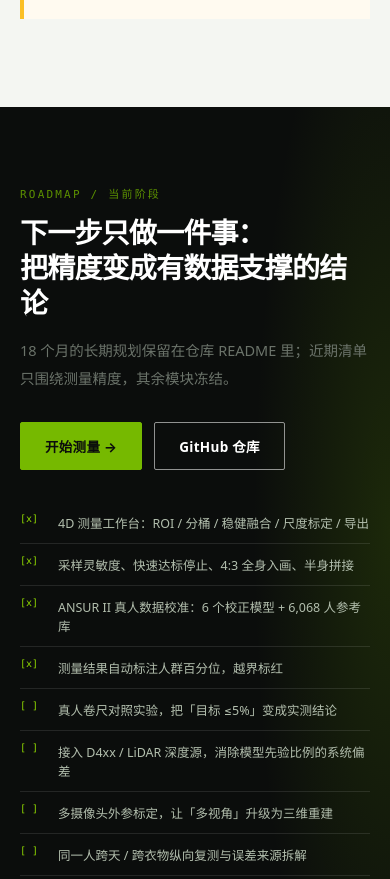
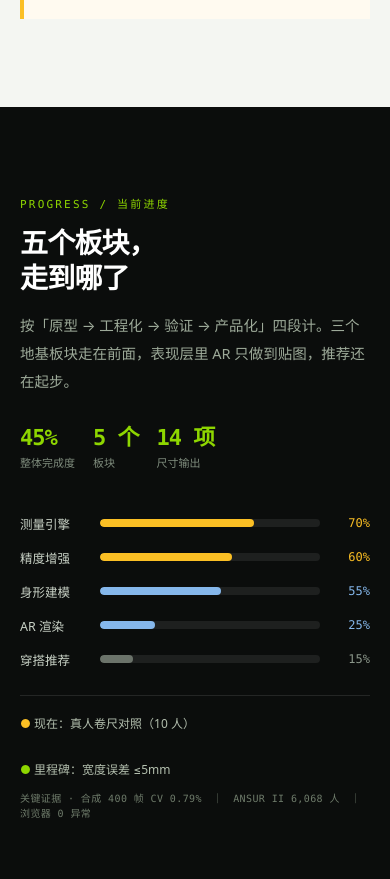
Before and after one commit to Aholic-12/Cleanfit, a plain HTML site: page landing.html in a window 390 px wide. Shown: the part 8385-9264 px from the top of the page. Drawn offline with Linux system fonts and the light colour scheme.

Commit message:
feat(site): 新增「当前进度」看板（五板块 / AR 25% / 整体 45%）

```diff
--- a/landing.html
+++ b/landing.html
@@ -243,6 +243,28 @@
   .ref-strip .t { margin-top: 8px; font-size: 11.5px; line-height: 1.7; color: var(--muted); }
   .src-note { margin-top: 16px; font-family: var(--mono); font-size: 10px; letter-spacing: .4px; color: #9aa396; }
 
+  /* ---------- 进度看板 ---------- */
+  .prog-kpi { display: flex; gap: 30px; flex-wrap: wrap; }
+  .prog-kpi b { display: block; font-family: var(--mono); font-size: 28px; font-weight: 700; letter-spacing: -1px; line-height: 1.1; color: var(--green-hi); }
+  .prog-kpi span { font-size: 11px; color: #7e8b7c; }
+  .prog-list { display: flex; flex-direction: column; gap: 15px; margin-top: 14px; }
+  .prog-row { display: grid; grid-template-columns: 96px 1fr 52px 64px; align-items: center; gap: 14px; }
+  .prog-row .nm { font-size: 12.5px; color: #c9d2c6; }
+  .prog-row .bar { height: 8px; background: rgba(255,255,255,.08); border-radius: 4px; overflow: hidden; }
+  .prog-row .bar i { display: block; height: 100%; border-radius: 4px; transition: width 1s cubic-bezier(.2,.7,.2,1); }
+  .prog-row .pc { font-family: var(--mono); font-size: 12px; text-align: right; }
+  .prog-row .st { font-size: 11px; }
+  .prog-row.amber .bar i { background: var(--amber); }
+  .prog-row.amber .pc, .prog-row.amber .st { color: var(--amber); }
+  .prog-row.blue .bar i { background: #85b7eb; }
+  .prog-row.blue .pc, .prog-row.blue .st { color: #85b7eb; }
+  .prog-row.gray .bar i { background: #6b736a; }
+  .prog-row.gray .pc, .prog-row.gray .st { color: #8b968a; }
+  .prog-foot { margin-top: 26px; padding-top: 18px; border-top: 1px solid rgba(255,255,255,.1); display: flex; gap: 28px; flex-wrap: wrap; font-size: 12px; color: #b3bfae; }
+  .prog-foot i { font-style: normal; color: var(--amber); }
+  .prog-foot i.ok { color: var(--green-hi); }
+  .prog-evi { margin-top: 12px; font-family: var(--mono); font-size: 10px; letter-spacing: .4px; color: #6f7c6b; }
+
   /* 路线 CTA */
   .cta-band { position: relative; overflow: hidden; background: var(--ink); color: var(--white); padding: 78px 0; }
   .cta-band::before {
@@ -289,6 +311,10 @@
     .cards, .method, .stats, .f-grid { grid-template-columns: 1fr; }
     .ref-strip { grid-template-columns: 1fr; }
     .stat { border-right: 0; border-bottom: 1px solid var(--line); }
+    .prog-row { grid-template-columns: 70px 1fr 40px; gap: 10px; }
+    .prog-row .st { display: none; }
+    .prog-kpi { gap: 18px; }
+    .prog-kpi b { font-size: 22px; }
     .head-row { flex-direction: column; align-items: flex-start; }
   }
 </style>
@@ -312,6 +338,7 @@
       <a href="#tech">技术</a>
       <a href="#calibration">真人校准</a>
       <a href="#data">精度数据</a>
+      <a href="#progress">进度</a>
       <a href="#roadmap">路线</a>
       <a href="#dev">开发者</a>
     </nav>
@@ -649,6 +676,63 @@
   </div>
 </section>
 
+<!-- ================= 进度 ================= -->
+<section class="section dark" id="progress">
+  <div class="wrap">
+    <div class="head-row reveal">
+      <div>
+        <div class="kicker">Progress / 当前进度</div>
+        <h2>五个板块，<br>走到哪了</h2>
+        <p class="sub">按「原型 → 工程化 → 验证 → 产品化」四段计。三个地基板块走在前面，表现层里 AR 只做到贴图，推荐还在起步。</p>
+      </div>
+      <div class="prog-kpi">
+        <div><b>45%</b><span>整体完成度</span></div>
+        <div><b>5 个</b><span>板块</span></div>
+        <div><b>14 项</b><span>尺寸输出</span></div>
+      </div>
+    </div>
+
+    <div class="prog-list reveal">
+      <div class="prog-row amber">
+        <span class="nm">测量引擎</span>
+        <span class="bar"><i style="width:70%"></i></span>
+        <span class="pc">70%</span>
+        <span class="st">验证中</span>
+      </div>
+      <div class="prog-row amber">
+        <span class="nm">精度增强</span>
+        <span class="bar"><i style="width:60%"></i></span>
+        <span class="pc">60%</span>
+        <span class="st">验证中</span>
+      </div>
+      <div class="prog-row blue">
+        <span class="nm">身形建模</span>
+        <span class="bar"><i style="width:55%"></i></span>
+        <span class="pc">55%</span>
+        <span class="st">工程化</span>
+      </div>
+      <div class="prog-row blue">
+        <span class="nm">AR 渲染</span>
+        <span class="bar"><i style="width:25%"></i></span>
+        <span class="pc">25%</span>
+        <span class="st">工程化</span>
+      </div>
+      <div class="prog-row gray">
+        <span class="nm">穿搭推荐</span>
+        <span class="bar"><i style="width:15%"></i></span>
+        <span class="pc">15%</span>
+        <span class="st">起步</span>
+      </div>
+    </div>
+
+    <div class="prog-foot reveal">
+      <span><i>●</i> 现在：真人卷尺对照（10 人）</span>
+      <span><i class="ok">●</i> 里程碑：宽度误差 ≤5mm</span>
+    </div>
+    <div class="prog-evi reveal">关键证据 · 合成 400 帧 CV 0.79%　｜　ANSUR II 6,068 人　｜　浏览器 0 异常</div>
+  </div>
+</section>
+
 <!-- ================= 路线 / CTA ================= -->
 <section class="cta-band" id="roadmap">
   <div class="wrap cta-in">
```
